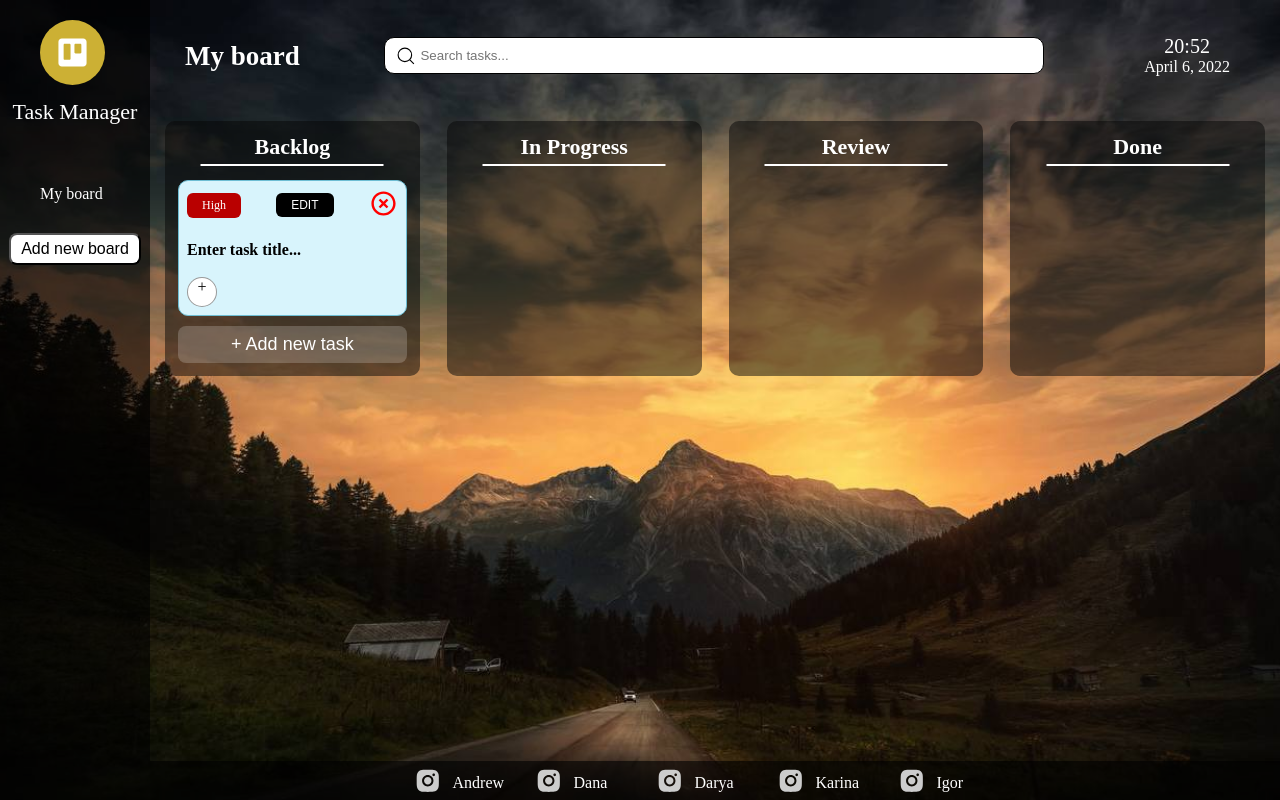
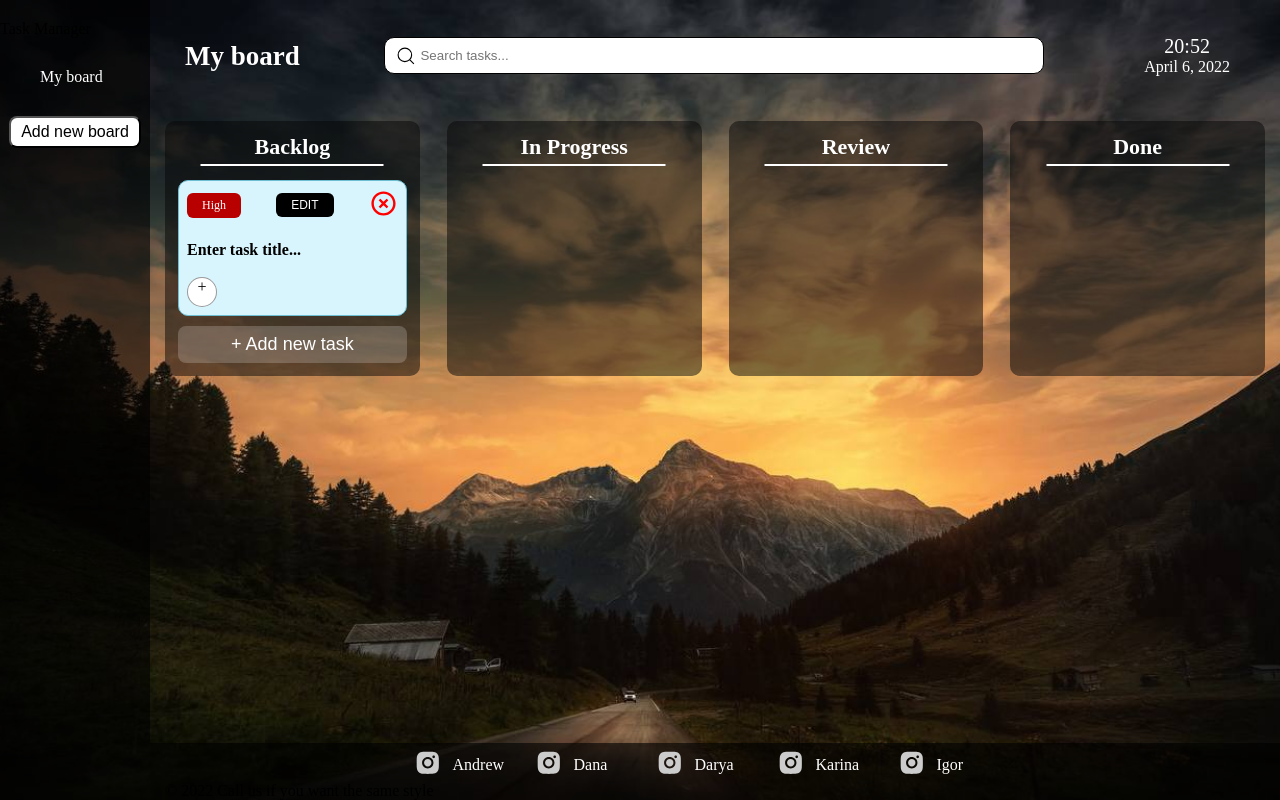
Before and after one commit to karinakardash/Task-manager, a website built with Parcel: page src/index.html in a window 1280 px wide. Built offline with nearby package versions, Linux system fonts and the light colour scheme.

Commit message:
change html

```diff
--- a/src/index.html
+++ b/src/index.html
@@ -11,16 +11,7 @@
 
 <body>
    <aside class="sidebar">
-      <div class="sidebar__wrapper">
-         <a href="#" class="sidebar__logo">
-            <svg width="1024px" height="1024px" viewBox="0 0 1024 1024" xmlns="http://www.w3.org/2000/svg">
-               <circle cx="512" cy="512" r="512" style="fill:rgb(204, 176, 52)" />
-               <path
-                  d="M680.9 290.4H343.1c-29.1 0-52.7 23.6-52.7 52.7v337.8c0 29.1 23.6 52.7 52.7 52.7h337.8c29.1 0 52.7-23.6 52.7-52.7V343.1c0-29.1-23.6-52.7-52.7-52.7zM481.3 609.6c0 9.7-7.8 17.5-17.5 17.5h-74c-9.7 0-17.5-7.8-17.5-17.5V389.7c0-9.7 7.8-17.5 17.5-17.5h74c9.7 0 17.5 7.8 17.5 17.5v219.9zm170.5-100.9c.2 9.7-7.5 17.7-17.2 17.9h-74.4c-9.7 0-17.5-7.8-17.5-17.5V389.7c0-9.7 7.8-17.5 17.5-17.5h74c9.7 0 17.5 7.8 17.5 17.5v119z"
-                  style="fill:#fff" />
-            </svg>
-            <span class="sidebar__title">Task Manager</span>
-         </a>
+      <div class="sidebar__logo">Task Manager</div>
       <nav class="sidebar__items">
          <ul>
             <li><a href="#">
@@ -29,10 +20,10 @@
                   </div>My board
                </a>
             </li>
+
          </ul>
       </nav>
       <button class="sidebar__add" id="AddNewBoardBtn">Add new board</button>
-      </div>
    </aside>
    <div class="wrapper">
       <!--wrapper нужен только, чтобы прижать футтер к низу-->
@@ -44,7 +35,7 @@
                   <input type="text" placeholder="Search tasks..." class="header__input" id="searchInput">
                </div>
                <div class="header__time">
-                  <p class="header__time-clock" id="currentClock"></p>
+                     <p class="header__time-clock" id="currentClock">20:15:43</p>
                      <p class="header__time-date" id="currentDate"></p>
                </div>
             </div>
@@ -60,8 +51,7 @@
                          <p class="card__priority">High</p>
                          <button class="card__edit">EDIT</button>
                          <button class="card__delete"><svg style="width:29px;height:29px" viewBox="0 0 24 24">
-                              <path fill="red"
-                                 d="M12,20C7.59,20 4,16.41 4,12C4,7.59 7.59,4 12,4C16.41,4 20,7.59 20,12C20,16.41 16.41,20 12,20M12,2C6.47,2 2,6.47 2,12C2,17.53 6.47,22 12,22C17.53,22 22,17.53 22,12C22,6.47 17.53,2 12,2M14.59,8L12,10.59L9.41,8L8,9.41L10.59,12L8,14.59L9.41,16L12,13.41L14.59,16L16,14.59L13.41,12L16,9.41L14.59,8Z" />
+                             <path fill="red" d="M12,20C7.59,20 4,16.41 4,12C4,7.59 7.59,4 12,4C16.41,4 20,7.59 20,12C20,16.41 16.41,20 12,20M12,2C6.47,2 2,6.47 2,12C2,17.53 6.47,22 12,22C17.53,22 22,17.53 22,12C22,6.47 17.53,2 12,2M14.59,8L12,10.59L9.41,8L8,9.41L10.59,12L8,14.59L9.41,16L12,13.41L14.59,16L16,14.59L13.41,12L16,9.41L14.59,8Z" />
                          </svg></button>
                      </div>
                      <h3 class="card__title" contenteditable="true">Enter task title...</h3>
@@ -157,9 +147,12 @@
                   <h3 class="footer__team-title">Igor</h3>
                </article>
             </div>
+            <p class="text footer__text">© 2022 Call us if you want the same style
+            </p>
          </div>
       </footer>
    </div>
+
    <script type="module" src="scripts/index.js"></script>
 </body>
 
```
Lines whose indentation alone changed are shown as unchanged.
